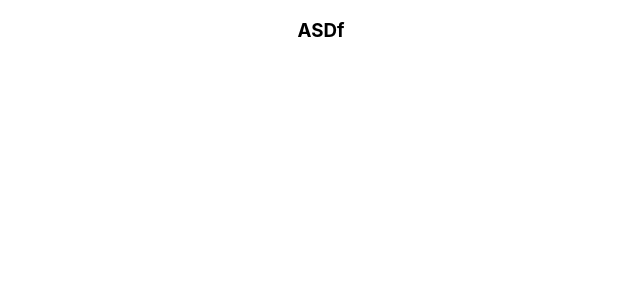
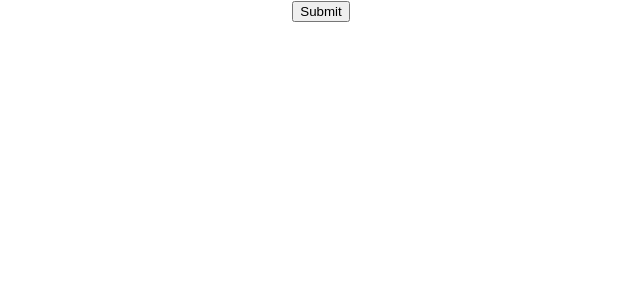
Before and after one commit to pashinde-ee/formik-controls-demo, a React (Create React App) app: page / in a window 1280 px wide. Shown: the top 300 px of the page, without its empty margins (319-959 px from the left). Built offline with nearby package versions, Linux system fonts and the light colour scheme.

Commit message:
Added formik container

```diff
--- a/src/App.js
+++ b/src/App.js
@@ -1,10 +1,11 @@
 import logo from './logo.svg';
 import './App.css';
+import FormikContainer from './components/formikContainer';
 
 function App() {
   return (
     <div className="App">
-      <h3>ASDf</h3>
+      <FormikContainer />
     </div>
   );
 }
--- /dev/null
+++ b/src/components/formikContainer.js
@@ -0,0 +1,25 @@
+import React from 'react';
+import { Formik, Form } from 'formik';
+import * as Yup from 'yup';
+
+function FormikContainer () {
+    const initialValues = {};
+    const validationSchema = {};
+    const onSubmit = (values) => console.log(values);
+    return (
+        <Formik
+            initialValues={initialValues}
+            validationSchema={validationSchema}
+            onSubmit={onSubmit}
+
+        >
+            {
+                formik => <Form>
+                    <button type="submit">Submit</button>
+                </Form>
+            }
+        </Formik>
+    );
+};
+
+export default FormikContainer;
```
